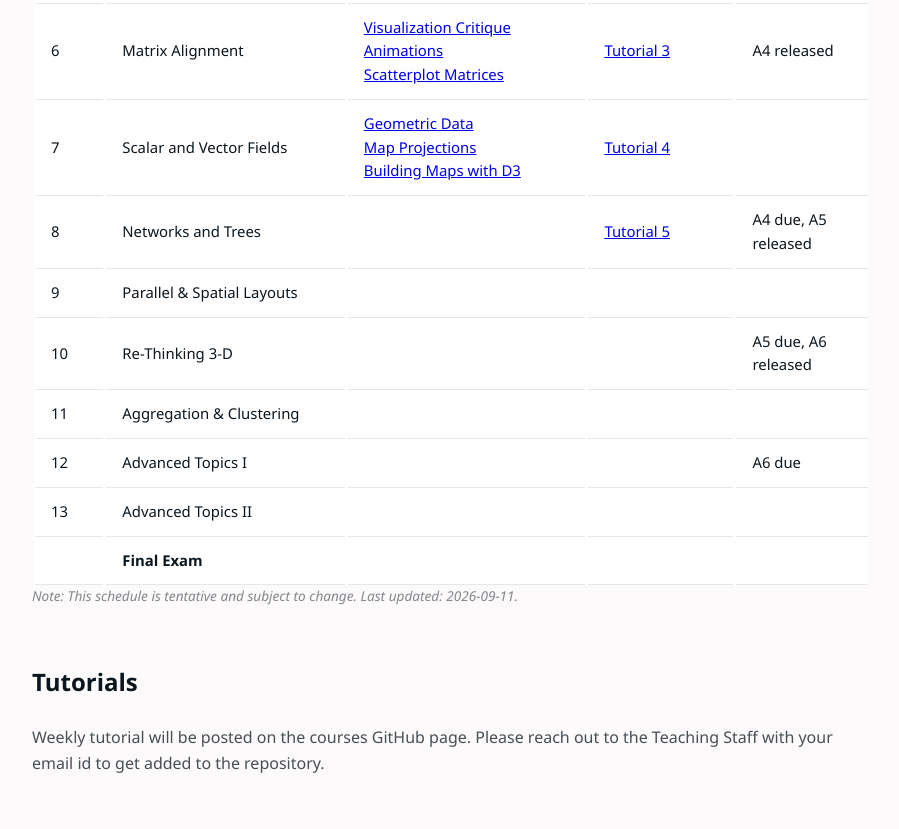
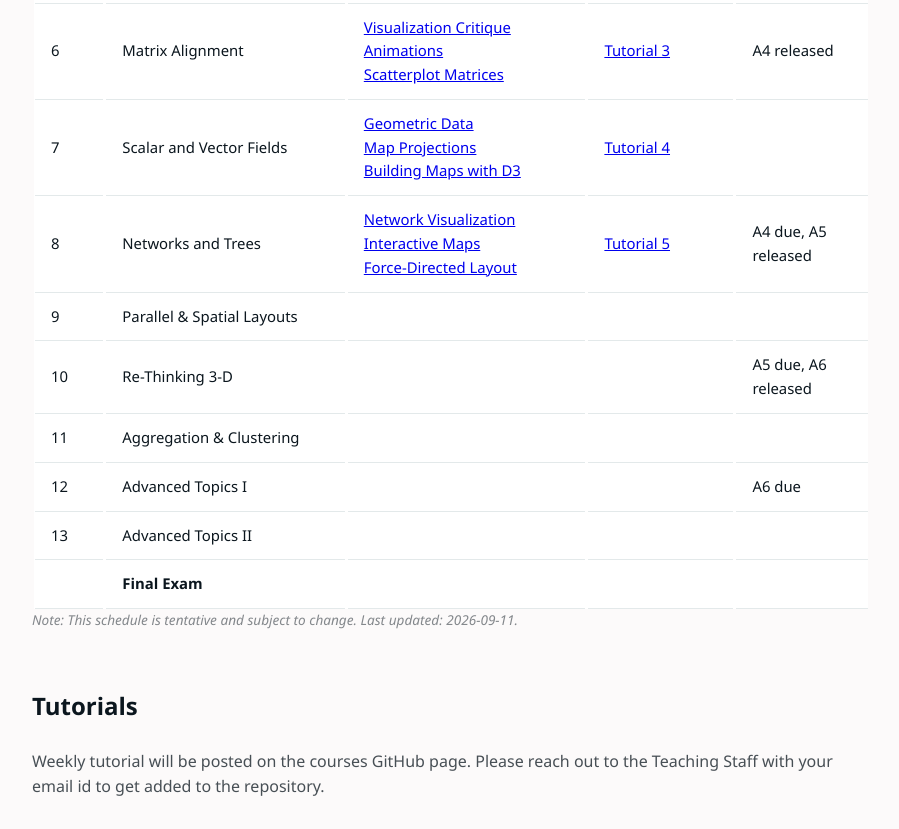
Before and after one commit to mishrs23/COMPSCI-3VA3, a plain HTML site: page index.html in a window 1280 px wide. Shown: the part 1403-2232 px from the top of the page, without its empty margins (190-1089 px from the left). Drawn offline with Linux system fonts and the light colour scheme.

Commit message:
week 7 updated

```diff
--- a/index.html
+++ b/index.html
@@ -71,7 +71,7 @@
           <tr><td></td><td></td><td><strong>Reading Week</strong></td><td></td><td></td></tr>
           <tr><td>6</td><td>Matrix Alignment </td><td> <a href="https://github.com/Information-Visualization-3VA3-Fall2026/resources/tree/main/lectures"> Visualization Critique</a> <br> <a href="https://github.com/Information-Visualization-3VA3-Fall2026/resources/tree/main/lectures"> Animations</a> <br> <a href="https://github.com/Information-Visualization-3VA3-Fall2026/resources/tree/main/lectures"> Scatterplot Matrices</a> <br> </td><td> <a href="https://github.com/Information-Visualization-3VA3-Fall2026/resources/tree/main/tutorials">Tutorial 3</a> </td><td>A4 released</td></tr>
           <tr><td>7</td><td>Scalar and Vector Fields</td><td> <a href="https://github.com/Information-Visualization-3VA3-Fall2026/resources/tree/main/lectures"> Geometric Data</a> <br> <a href="https://github.com/Information-Visualization-3VA3-Fall2026/resources/tree/main/lectures"> Map Projections</a> <br> <a href="https://github.com/Information-Visualization-3VA3-Fall2026/resources/tree/main/lectures"> Building Maps with D3</a> </td><td> <a href="https://github.com/Information-Visualization-3VA3-Fall2026/resources/tree/main/tutorials">Tutorial 4</a> </td><td> </td></tr>
-          <tr><td>8</td><td>Networks and Trees</td><td></td><td> <a href="https://github.com/Information-Visualization-3VA3-Fall2026/resources/tree/main/tutorials">Tutorial 5</a> </td><td>A4 due, A5 released</td></tr>
+          <tr><td>8</td><td>Networks and Trees</td><td> <a href="https://github.com/Information-Visualization-3VA3-Fall2026/resources/tree/main/lectures"> Network Visualization</a> <br> <a href="https://github.com/Information-Visualization-3VA3-Fall2026/resources/tree/main/lectures"> Interactive Maps</a> <br> <a href="https://github.com/Information-Visualization-3VA3-Fall2026/resources/tree/main/lectures"> Force-Directed Layout</a> </td><td> <a href="https://github.com/Information-Visualization-3VA3-Fall2026/resources/tree/main/tutorials">Tutorial 5</a> </td><td>A4 due, A5 released</td></tr>
           <tr><td>9</td><td>Parallel &amp; Spatial Layouts</td><td></td><td></td><td> </td></tr>
           <tr><td>10</td><td>Re-Thinking 3-D</td><td></td><td></td><td> A5 due, A6 released </td></tr>`
           <tr><td>11</td><td>Aggregation &amp; Clustering </td><td></td><td></td><td> </td></tr>
```
